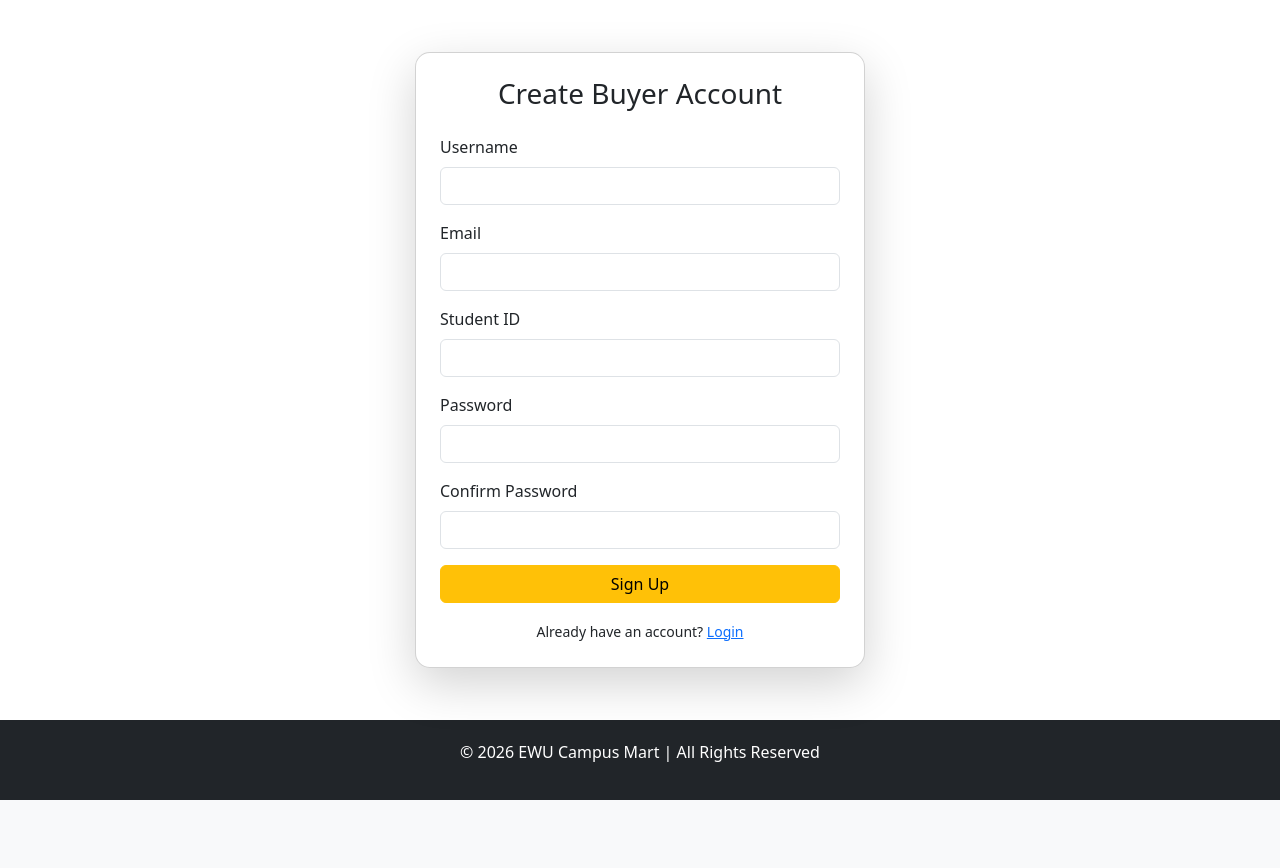
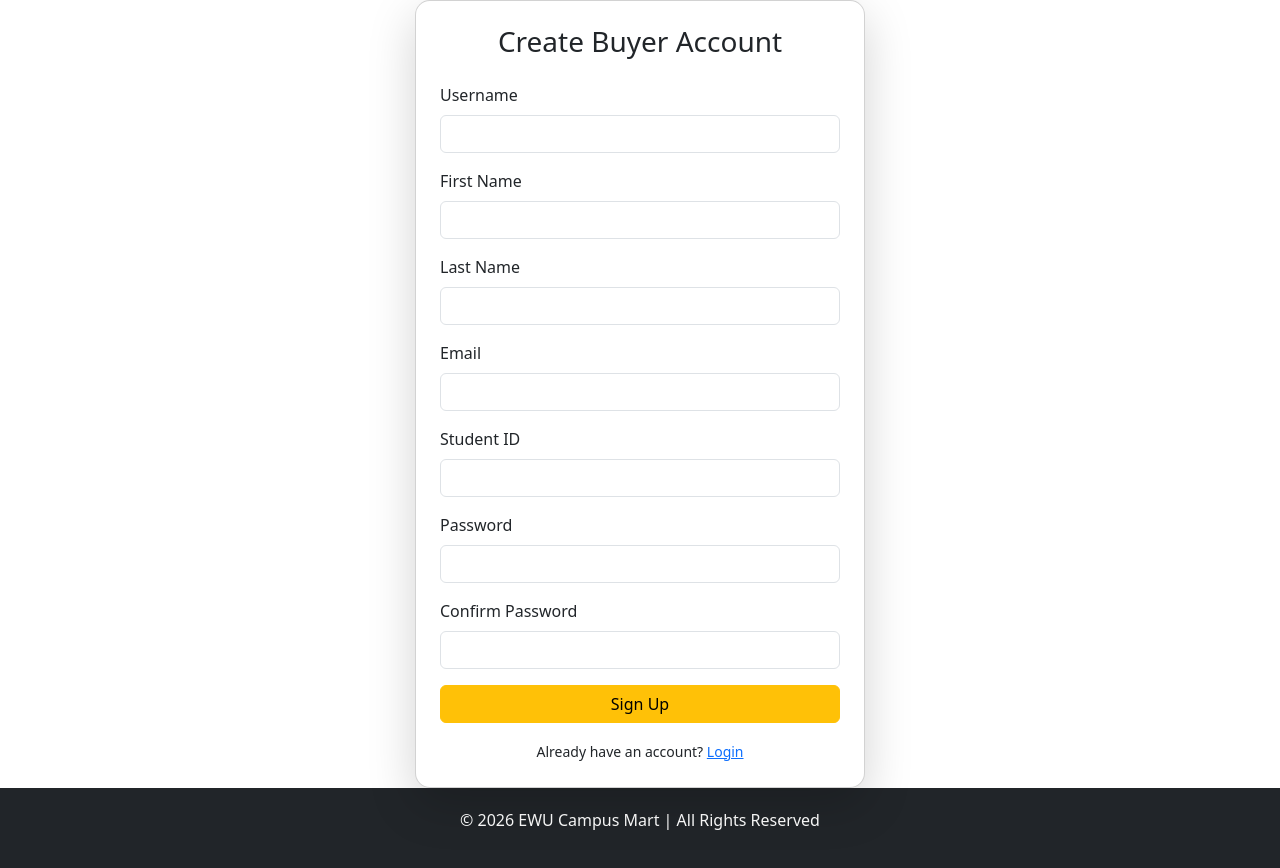
Before and after one commit to RafiAhamed07/EWU-Campus-Mart, a Django app: page /buyer/signup/ in a window 1280 px wide. Shown: the part 56-924 px from the top of the page. Before the commit the page ends 856 px from the top, so only its background shows below. Run offline with Django 5.2, Linux system fonts and the light colour scheme.

Commit message:
Buyer advance login complete

```diff
--- a/ewustdmart/buyer/forms.py
+++ b/ewustdmart/buyer/forms.py
@@ -0,0 +1,61 @@
+# forms.py
+from django import forms
+from django.contrib.auth.forms import AuthenticationForm, UserCreationForm
+from django.contrib.auth.models import User
+from .models import CustomUser_buyer
+
+
+class BuyerSignupForm(UserCreationForm):
+
+    username = forms.CharField(
+        max_length=150,
+        help_text="Required. 150 characters or fewer. Letters, digits and @/./+/-/_ only.",
+    )
+    first_name = forms.CharField(max_length=30, help_text="Optional.")
+    last_name = forms.CharField(max_length=30, help_text="Optional.")
+    email = forms.EmailField(
+        max_length=254, help_text="Required. Enter a valid email address."
+    )
+    std_id = forms.CharField(
+        max_length=20, help_text="Required. Enter your student ID."
+    )
+    password1 = forms.CharField(
+        label="Password",
+        widget=forms.PasswordInput,
+        help_text="Required. Enter a strong password.",
+    )
+    password2 = forms.CharField(
+        label="Password confirmation",
+        widget=forms.PasswordInput,
+        help_text="Required. Enter the same password as before, for verification.",
+    )
+
+    class Meta:
+        model = CustomUser_buyer
+        fields = (
+            "username",
+            "first_name",
+            "last_name",
+            "email",
+            "std_id",
+            "password1",
+            "password2",
+        )
+    def clean_email(self):
+        email = self.cleaned_data.get('email')
+        if not (email.endswith('@std.ewubd.edu') or email.endswith('@ewubd.edu')):
+            raise forms.ValidationError("Use EWU email only")
+        return email
+
+
+
+
+class BuyerLoginForm(AuthenticationForm):
+    username = forms.EmailField(
+        max_length=254, help_text="Required. Enter a valid email address."
+    )
+    password = forms.CharField(
+        label="Password",
+        widget=forms.PasswordInput,
+        help_text="Required. Enter your password.",
+    )
--- a/ewustdmart/buyer/models.py
+++ b/ewustdmart/buyer/models.py
@@ -1,21 +1,47 @@
-# from django.db import models
-# from django.utils import timezone
-# from django.core.exceptions import ValidationError
+from django.db import models
+from django.utils import timezone
+from django.core.exceptions import ValidationError
+from django.contrib.auth.models import AbstractBaseUser, BaseUserManager, PermissionsMixin
 
-# def validate_specific_domain(value):
-#     # Change '@example.com' to your required domain
-#     if not value.endswith('@std.ewubd.edu') and not value.endswith('@ewubd.edu'):
-#         raise ValidationError(
-#             'Only institutional email addresses are allowed.'
-#         )
 
-# # Create your models here.
-# class Buyer_user(models.Model):
-#     username = models.CharField(max_length=100)
-#     std_id = models.CharField(max_length=15, unique=True)
-#     email = models.EmailField(validators=[validate_specific_domain])
-#     password = models.CharField(max_length=128)
-#     created_at = models.DateTimeField(default=timezone.now)
+# Create your models here.
+class CustomeUserManager(BaseUserManager):
+    def create_user(self, email, password=None, **extra_fields):
+        if not (email.endswith('@std.ewubd.edu') or email.endswith('@ewubd.edu')):
+            raise ValueError('The email must be a valid EWU email address')
+        email = self.normalize_email(email)
+        user = self.model(email=email, **extra_fields)
+        user.set_password(password)
+        user.save(using=self._db)
+        return user
 
-#     def __str__(self):
-#         return self.name
+    def create_superuser(self, email, password=None, **extra_fields):
+        extra_fields.setdefault('is_staff', True)
+        extra_fields.setdefault('is_superuser', True)
+
+        if extra_fields.get('is_staff') is not True:
+            raise ValueError('Superuser must have is_staff=True.')
+        if extra_fields.get('is_superuser') is not True:
+            raise ValueError('Superuser must have is_superuser=True.')
+
+        return self.create_user(email, password, **extra_fields)
+
+
+class CustomUser_buyer(AbstractBaseUser, PermissionsMixin):
+    username = models.CharField(max_length=150, unique=True)
+    first_name = models.CharField(max_length=30, blank=True)
+    last_name = models.CharField(max_length=30, blank=True)
+    email = models.EmailField(unique=True)
+    std_id = models.CharField(max_length=20, unique=True)
+    role = models.CharField(max_length=20, default='buyer')
+    is_active = models.BooleanField(default=True)
+    is_staff = models.BooleanField(default=False)
+    date_joined = models.DateTimeField(default=timezone.now)
+
+    objects = CustomeUserManager()
+
+    USERNAME_FIELD = 'email'
+    REQUIRED_FIELDS = []
+
+    def __str__(self):
+        return self.email
--- a/ewustdmart/buyer/templates/buyer_login.html
+++ b/ewustdmart/buyer/templates/buyer_login.html
@@ -18,7 +18,7 @@
 
             <!-- Username -->
             <div class="mb-3">
-                <label for="{{ form.username.id_for_label }}" class="form-label">Username</label>
+                <label for="{{ form.username.id_for_label }}" class="form-label">Email</label>
                 <input type="text" name="{{ form.username.name }}" class="form-control" required value="{{ form.username.value }}" />
                 <span class="text-danger">{{ form.username.errors }}</span>
 
--- a/ewustdmart/buyer/templates/buyer_signup.html
+++ b/ewustdmart/buyer/templates/buyer_signup.html
@@ -1,12 +1,13 @@
-{% extends 'buyer_base.html' %}
-
-{% block title %}Buyer Signup{% endblock %}
-
+{% extends 'buyer_base.html' %} {% block title %}Buyer Signup{% endblock %}
 {% block content %}
-<div class="container d-flex justify-content-center align-items-center" style="min-height: 90vh;">
-
-    <div class="card shadow-lg p-4" style="width: 100%; max-width: 450px; border-radius: 15px;">
-
+<div
+  class="container d-flex justify-content-center align-items-center"
+  style="min-height: 90vh"
+>
+  <div
+    class="card shadow-lg p-4"
+    style="width: 100%; max-width: 450px; border-radius: 15px"
+  >
     <h3 class="text-center mb-4">Create Buyer Account</h3>
 
     <form method="post" action="{% url 'buyer-signup' %}">
@@ -14,36 +15,104 @@
 
       <!-- Username -->
       <div class="mb-3">
-                <label for="{{ form.username.id_for_label }}" class="form-label">Username</label>
-                <input type="text" name="{{ form.username.name }}" class="form-control" required value="{{ form.username.value}}" />
+        <label for="{{ form.username.id_for_label }}" class="form-label"
+          >Username</label
+        >
+        <input
+          type="text"
+          name="{{ form.username.name }}"
+          class="form-control"
+          required
+          value="{{ form.username.value}}"
+        />
         <span class="text-danger">{{ form.username.errors }}</span>
+      </div>
+      <!-- First Name -->
+      <div class="mb-3">
+        <label for="{{ form.first_name.id_for_label }}" class="form-label"
+          >First Name</label
+        >
+        <input
+          type="text"
+          name="{{ form.first_name.name }}"
+          class="form-control"
+          required
+          value="{{ form.first_name.value}}"
+        />
+        <span class="text-danger">{{ form.first_name.errors }}</span>
+      </div>
+      <!-- Last Name -->
+      <div class="mb-3">
+        <label for="{{ form.last_name.id_for_label }}" class="form-label"
+          >Last Name</label
+        >
+        <input
+          type="text"
+          name="{{ form.last_name.name }}"
+          class="form-control"
+          required
+          value="{{ form.last_name.value}}"
+        />
+        <span class="text-danger">{{ form.last_name.errors }}</span>
       </div>
 
       <!-- Email -->
       <div class="mb-3">
-                <label for="{{ form.email.id_for_label }}" class="form-label">Email</label>
-                <input type="email" name="{{ form.email.name }}" class="form-control" required value="{{ form.email.value}}" />
+        <label for="{{ form.email.id_for_label }}" class="form-label"
+          >Email</label
+        >
+        <input
+          type="email"
+          name="{{ form.email.name }}"
+          class="form-control"
+          required
+          value="{{ form.email.value}}"
+        />
         <span class="text-danger">{{ form.email.errors }}</span>
       </div>
 
       <!-- std id -->
       <div class="mb-3">
-                <label for="{{ form.std_id.id_for_label }}" class="form-label">Student ID</label>
-                <input type="text" name="{{ form.std_id.name }}" class="form-control" required value="{{ form.std_id.value}}" />
+        <label for="{{ form.std_id.id_for_label }}" class="form-label"
+          >Student ID</label
+        >
+        <input
+          type="text"
+          name="{{ form.std_id.name }}"
+          class="form-control"
+          required
+          value="{{ form.std_id.value}}"
+        />
         <span class="text-danger">{{ form.std_id.errors }}</span>
       </div>
 
       <!-- Password -->
       <div class="mb-3">
-                <label for="{{ form.password1.id_for_label }}" class="form-label">Password</label>
-                <input type="password" name="{{ form.password1.name }}" class="form-control" required value="{{ form.password1.value }}" />
+        <label for="{{ form.password1.id_for_label }}" class="form-label"
+          >Password</label
+        >
+        <input
+          type="password"
+          name="{{ form.password1.name }}"
+          class="form-control"
+          required
+          value="{{ form.password1.value }}"
+        />
         <span class="text-danger">{{ form.password1.errors }}</span>
       </div>
 
       <!-- Confirm Password -->
       <div class="mb-3">
-                <label for="{{ form.password2.id_for_label }}" class="form-label">Confirm Password</label>
-                <input type="password" name="{{ form.password2.name }}" class="form-control" required value = "{{ form.password2.value }}" />
+        <label for="{{ form.password2.id_for_label }}" class="form-label"
+          >Confirm Password</label
+        >
+        <input
+          type="password"
+          name="{{ form.password2.name }}"
+          class="form-control"
+          required
+          value="{{ form.password2.value }}"
+        />
         <span class="text-danger">{{ form.password2.errors }}</span>
       </div>
 
@@ -58,8 +127,6 @@
         <a href="{% url 'buyer-login' %}">Login</a>
       </small>
     </div>
-
   </div>
-
 </div>
 {% endblock %}
--- a/ewustdmart/buyer/views.py
+++ b/ewustdmart/buyer/views.py
@@ -3,6 +3,7 @@ from django.contrib.auth import login, logout, authenticate
 from django.contrib import messages
 from django.contrib.auth.forms import AuthenticationForm, UserCreationForm
 from .middlewares import auth, loggedin_auth
+from .forms import BuyerSignupForm, BuyerLoginForm
 
 # Create your views here.
 def buyer_home(request):
@@ -15,23 +16,26 @@ def buyer_dashboard(request):
 @loggedin_auth
 def buyer_login(request):
     if request.method == 'POST':
-        form = AuthenticationForm(request, data = request.POST)
+        form = BuyerLoginForm(request, data = request.POST)
         if form.is_valid():
-            user = form.get_user()
-            login(request, user)
-            return redirect('buyer-dashboard')
+            email = form.cleaned_data.get('username')
+            password = form.cleaned_data.get('password')
+            user = authenticate(request, email=email, password=password)
+            if user is not None:
+                login(request, user)
+                return redirect('buyer-dashboard')
     else:
         initial_data = {
             'username': '',
             'password': '',
         }
-        form = AuthenticationForm(initial = initial_data)
+        form = BuyerLoginForm(initial = initial_data)
     return render(request, 'buyer_login.html', {'form': form})
 
 @loggedin_auth
 def buyer_signup(request):
     if request.method == 'POST':
-        form = UserCreationForm(request.POST)
+        form = BuyerSignupForm(request.POST)
         if form.is_valid():
             user = form.save()
             login(request, user)
@@ -39,10 +43,14 @@ def buyer_signup(request):
     else:
         initial_data = {
             'username': '',
+            'first_name': '',
+            'last_name': '',
+            'email': '',
+            'std_id': '',
             'password1': '',
             'password2': '',
         }
-        form = UserCreationForm(initial = initial_data)
+        form = BuyerSignupForm(initial=initial_data)
     return render(request, 'buyer_signup.html', {'form': form})
 
 def buyer_logout(request):
--- a/ewustdmart/ewustdmart/settings.py
+++ b/ewustdmart/ewustdmart/settings.py
@@ -129,3 +129,5 @@ STATIC_URL = 'static/'
 # https://docs.djangoproject.com/en/5.2/ref/settings/#default-auto-field
 
 DEFAULT_AUTO_FIELD = 'django.db.models.BigAutoField'
+
+AUTH_USER_MODEL = 'buyer.CustomUser_buyer'
```
Also changed, not shown: ewustdmart/buyer/admin.py (+18 -4 lines), ewustdmart/buyer/migrations/0001_initial.py (added), ewustdmart/buyer/migrations/__init__.py (added), ewustdmart/db.sqlite3, 1 other file. Lines whose indentation alone changed are shown as unchanged.
